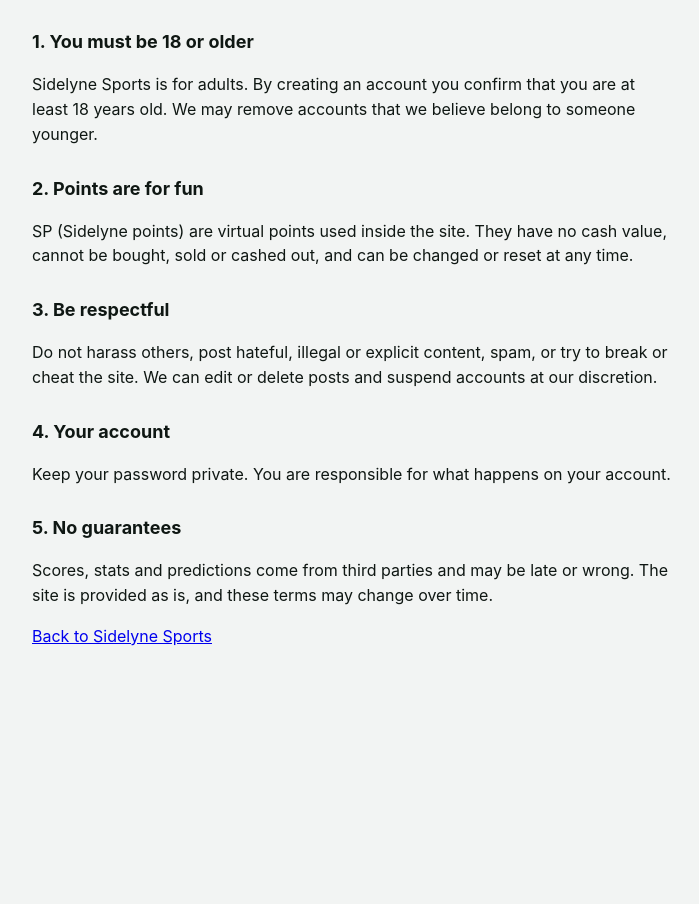
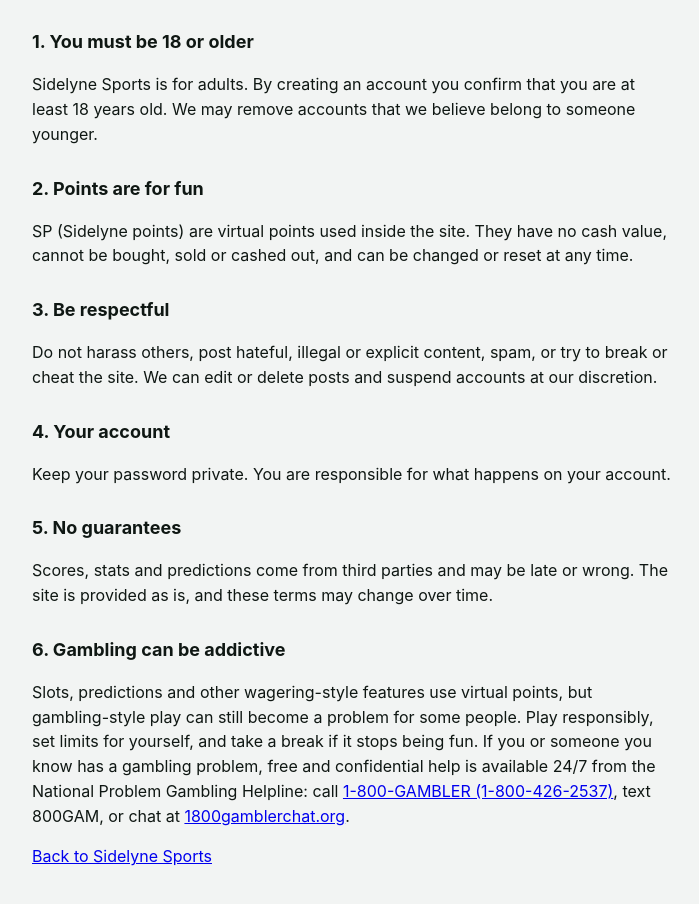
Before and after one commit to mtnlsm/sidelynesports, a website: page public/terms.html in a window 1280 px wide. Shown: the part 102-1006 px from the top of the page, without its empty margins (288-987 px from the left). Before the commit the page ends 827 px from the top, so only its background shows below. Drawn offline with Linux system fonts and the light colour scheme.

Commit message:
Add gambling addiction warning to terms
Added a section about gambling addiction and responsible play.

```diff
--- a/public/terms.html
+++ b/public/terms.html
@@ -14,5 +14,7 @@
 <p>Keep your password private. You are responsible for what happens on your account.</p>
 <h2>5. No guarantees</h2>
 <p>Scores, stats and predictions come from third parties and may be late or wrong. The site is provided as is, and these terms may change over time.</p>
+<h2>6. Gambling can be addictive</h2>
+<p>Slots, predictions and other wagering-style features use virtual points, but gambling-style play can still become a problem for some people. Play responsibly, set limits for yourself, and take a break if it stops being fun. If you or someone you know has a gambling problem, free and confidential help is available 24/7 from the National Problem Gambling Helpline: call <a href="tel:18004262537">1-800-GAMBLER (1-800-426-2537)</a>, text 800GAM, or chat at <a href="https://www.1800gamblerchat.org">1800gamblerchat.org</a>.</p>
 <p><a href="/">Back to Sidelyne Sports</a></p>
 </body></html>
```
